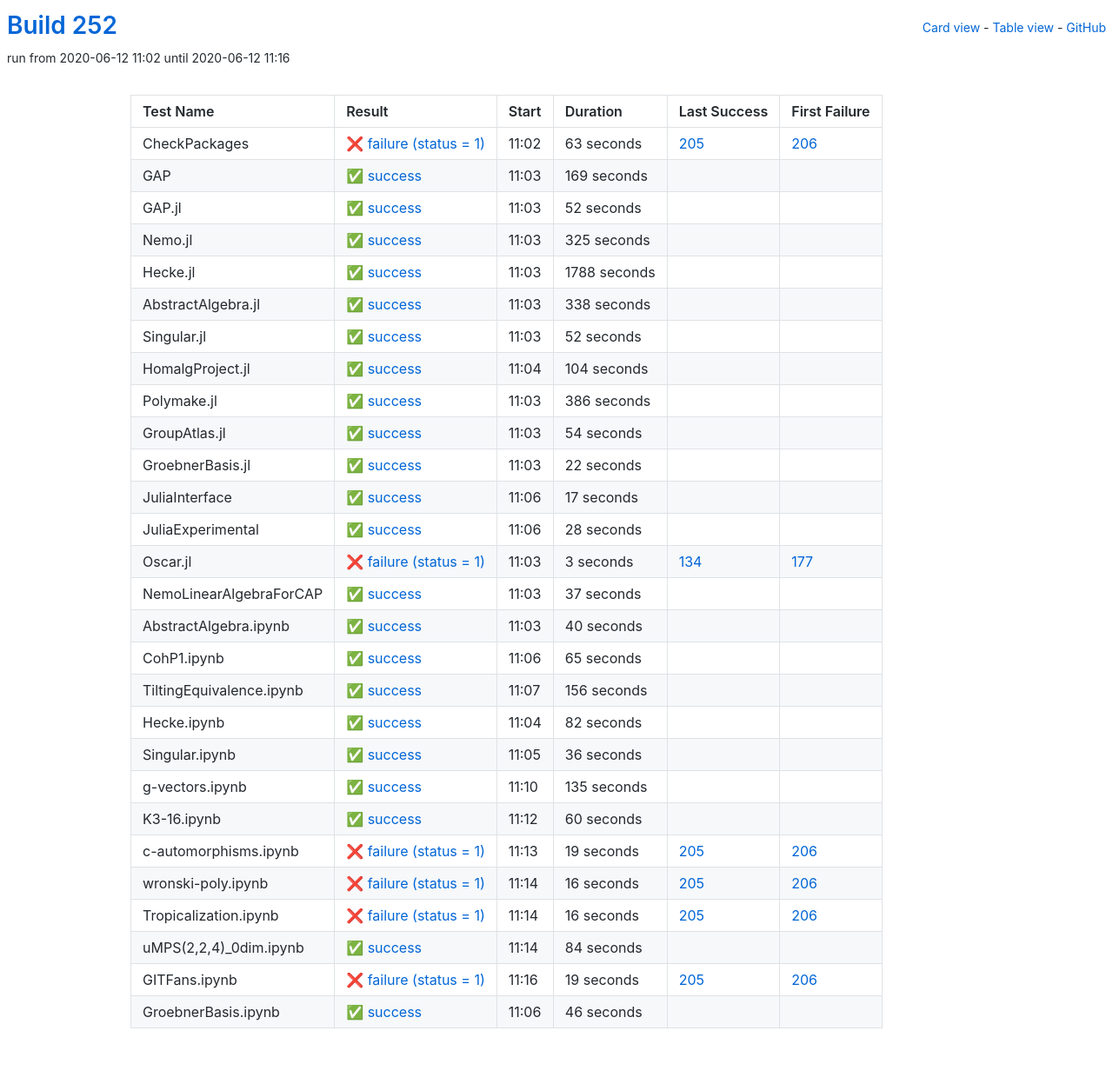
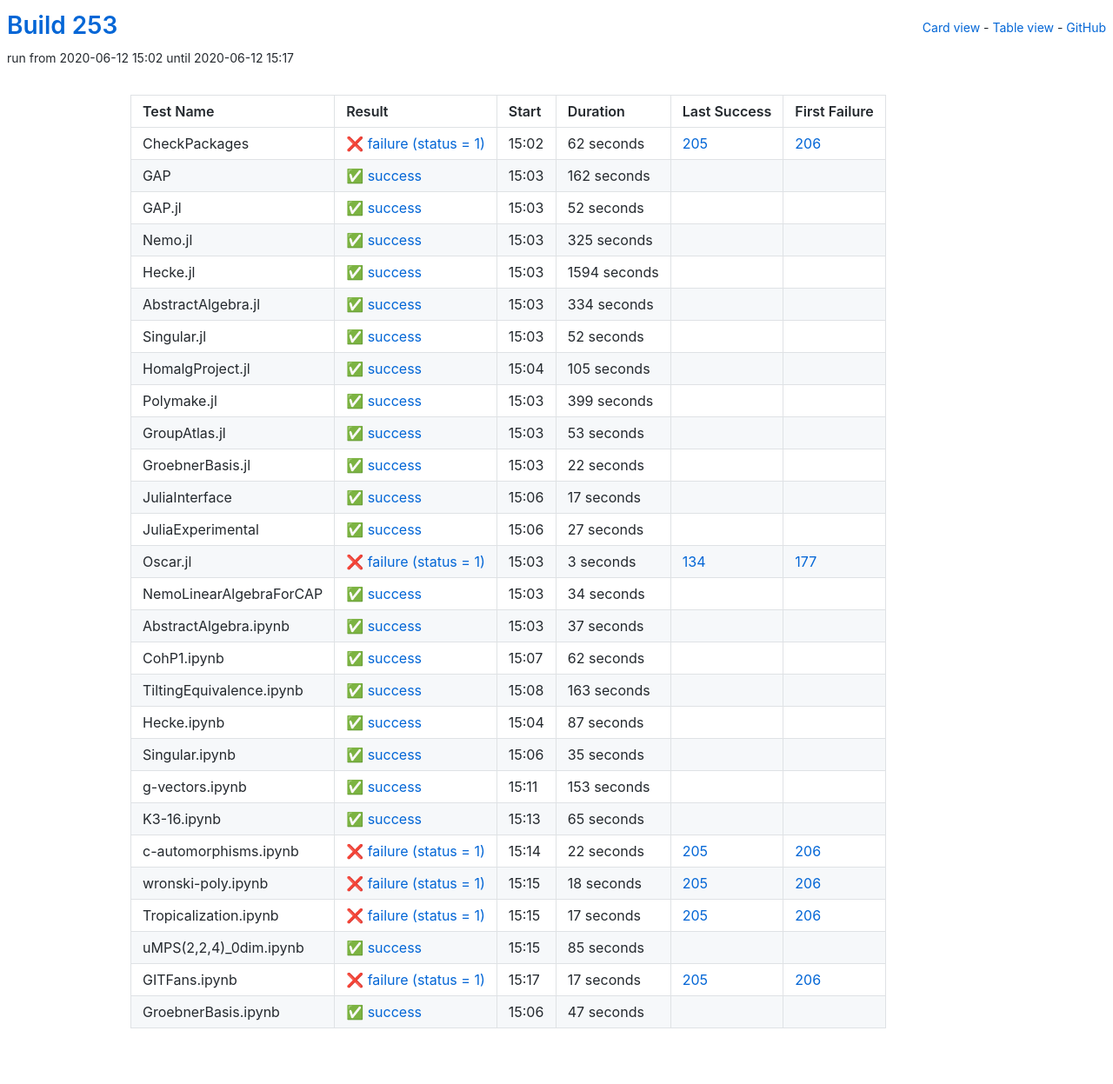
Before and after one commit to oscar-system/oscar-ci-status-stable, a Jekyll site: the page built from table.html, in a window 1280 px wide. Shown: the whole page at 87% size. Built offline with Jekyll 4.4.1, drawn with Linux system fonts in a browser that asks for light colours.

Commit message:
Build #253

```diff
--- a/_data/ci.yml
+++ b/_data/ci.yml
@@ -1,6 +1,6 @@
 ---
-build: 252
-build_url: https://oscarci.mathematik.uni-kl.de/job/oscar-stable/252/
+build: 253
+build_url: https://oscarci.mathematik.uni-kl.de/job/oscar-stable/253/
 job: oscar-stable
 organization: oscar-system
 repo: oscar-ci-status-stable
@@ -8,32 +8,32 @@ repourl: https://github.com/oscar-system/oscar-ci-status-stable
 tests:
 - name: CheckPackages
   id: checkpackages
-  log: https://oscarci.mathematik.uni-kl.de/job/oscar-stable/252/artifact/logs/build-252/CheckPackages.log
-  start: 2020-06-12 11:02
+  log: https://oscarci.mathematik.uni-kl.de/job/oscar-stable/253/artifact/logs/build-253/CheckPackages.log
+  start: 2020-06-12 15:02
   success: false
   exitcode: 1
   status: failure
-  duration: 63
+  duration: 62
   last_success: 205
   last_success_url: https://oscarci.mathematik.uni-kl.de/job/oscar-stable/205/
   first_failure: 206
   first_failure_url: https://oscarci.mathematik.uni-kl.de/job/oscar-stable/206/
 - name: GAP
   id: gap
-  log: https://oscarci.mathematik.uni-kl.de/job/oscar-stable/252/artifact/logs/build-252/GAP.log
-  start: 2020-06-12 11:03
+  log: https://oscarci.mathematik.uni-kl.de/job/oscar-stable/253/artifact/logs/build-253/GAP.log
+  start: 2020-06-12 15:03
   success: true
   exitcode: 0
   status: success
-  duration: 169
+  duration: 162
   last_success: false
   last_success_url:
   first_failure: false
   first_failure_url:
 - name: GAP.jl
   id: gap-jl
-  log: https://oscarci.mathematik.uni-kl.de/job/oscar-stable/252/artifact/logs/build-252/GAP.jl.log
-  start: 2020-06-12 11:03
+  log: https://oscarci.mathematik.uni-kl.de/job/oscar-stable/253/artifact/logs/build-253/GAP.jl.log
+  start: 2020-06-12 15:03
   success: true
   exitcode: 0
   status: success
@@ -44,8 +44,8 @@ tests:
   first_failure_url:
 - name: Nemo.jl
   id: nemo-jl
-  log: https://oscarci.mathematik.uni-kl.de/job/oscar-stable/252/artifact/logs/build-252/Nemo.jl.log
-  start: 2020-06-12 11:03
+  log: https://oscarci.mathematik.uni-kl.de/job/oscar-stable/253/artifact/logs/build-253/Nemo.jl.log
+  start: 2020-06-12 15:03
   success: true
   exitcode: 0
   status: success
@@ -56,32 +56,32 @@ tests:
   first_failure_url:
 - name: Hecke.jl
   id: hecke-jl
-  log: https://oscarci.mathematik.uni-kl.de/job/oscar-stable/252/artifact/logs/build-252/Hecke.jl.log
-  start: 2020-06-12 11:03
+  log: https://oscarci.mathematik.uni-kl.de/job/oscar-stable/253/artifact/logs/build-253/Hecke.jl.log
+  start: 2020-06-12 15:03
   success: true
   exitcode: 0
   status: success
-  duration: 1788
+  duration: 1594
   last_success: false
   last_success_url:
   first_failure: false
   first_failure_url:
 - name: AbstractAlgebra.jl
   id: abstractalgebra-jl
-  log: https://oscarci.mathematik.uni-kl.de/job/oscar-stable/252/artifact/logs/build-252/AbstractAlgebra.jl.log
-  start: 2020-06-12 11:03
+  log: https://oscarci.mathematik.uni-kl.de/job/oscar-stable/253/artifact/logs/build-253/AbstractAlgebra.jl.log
+  start: 2020-06-12 15:03
   success: true
   exitcode: 0
   status: success
-  duration: 338
+  duration: 334
   last_success: false
   last_success_url:
   first_failure: false
   first_failure_url:
 - name: Singular.jl
   id: singular-jl
-  log: https://oscarci.mathematik.uni-kl.de/job/oscar-stable/252/artifact/logs/build-252/Singular.jl.log
-  start: 2020-06-12 11:03
+  log: https://oscarci.mathematik.uni-kl.de/job/oscar-stable/253/artifact/logs/build-253/Singular.jl.log
+  start: 2020-06-12 15:03
   success: true
   exitcode: 0
   status: success
@@ -92,44 +92,44 @@ tests:
   first_failure_url:
 - name: HomalgProject.jl
   id: homalgproject-jl
-  log: https://oscarci.mathematik.uni-kl.de/job/oscar-stable/252/artifact/logs/build-252/HomalgProject.jl.log
-  start: 2020-06-12 11:04
+  log: https://oscarci.mathematik.uni-kl.de/job/oscar-stable/253/artifact/logs/build-253/HomalgProject.jl.log
+  start: 2020-06-12 15:04
   success: true
   exitcode: 0
   status: success
-  duration: 104
+  duration: 105
   last_success: false
   last_success_url:
   first_failure: false
   first_failure_url:
 - name: Polymake.jl
   id: polymake-jl
-  log: https://oscarci.mathematik.uni-kl.de/job/oscar-stable/252/artifact/logs/build-252/Polymake.jl.log
-  start: 2020-06-12 11:03
+  log: https://oscarci.mathematik.uni-kl.de/job/oscar-stable/253/artifact/logs/build-253/Polymake.jl.log
+  start: 2020-06-12 15:03
   success: true
   exitcode: 0
   status: success
-  duration: 386
+  duration: 399
   last_success: false
   last_success_url:
   first_failure: false
   first_failure_url:
 - name: GroupAtlas.jl
   id: groupatlas-jl
-  log: https://oscarci.mathematik.uni-kl.de/job/oscar-stable/252/artifact/logs/build-252/GroupAtlas.jl.log
-  start: 2020-06-12 11:03
+  log: https://oscarci.mathematik.uni-kl.de/job/oscar-stable/253/artifact/logs/build-253/GroupAtlas.jl.log
+  start: 2020-06-12 15:03
   success: true
   exitcode: 0
   status: success
-  duration: 54
+  duration: 53
   last_success: false
   last_success_url:
   first_failure: false
   first_failure_url:
 - name: GroebnerBasis.jl
   id: groebnerbasis-jl
-  log: https://oscarci.mathematik.uni-kl.de/job/oscar-stable/252/artifact/logs/build-252/GroebnerBasis.jl.log
-  start: 2020-06-12 11:03
+  log: https://oscarci.mathematik.uni-kl.de/job/oscar-stable/253/artifact/logs/build-253/GroebnerBasis.jl.log
+  start: 2020-06-12 15:03
   success: true
   exitcode: 0
   status: success
@@ -140,8 +140,8 @@ tests:
   first_failure_url:
 - name: JuliaInterface
   id: juliainterface
-  log: https://oscarci.mathematik.uni-kl.de/job/oscar-stable/252/artifact/logs/build-252/JuliaInterface.log
-  start: 2020-06-12 11:06
+  log: https://oscarci.mathematik.uni-kl.de/job/oscar-stable/253/artifact/logs/build-253/JuliaInterface.log
+  start: 2020-06-12 15:06
   success: true
   exitcode: 0
   status: success
@@ -152,20 +152,20 @@ tests:
   first_failure_url:
 - name: JuliaExperimental
   id: juliaexperimental
-  log: https://oscarci.mathematik.uni-kl.de/job/oscar-stable/252/artifact/logs/build-252/JuliaExperimental.log
-  start: 2020-06-12 11:06
+  log: https://oscarci.mathematik.uni-kl.de/job/oscar-stable/253/artifact/logs/build-253/JuliaExperimental.log
+  start: 2020-06-12 15:06
   success: true
   exitcode: 0
   status: success
-  duration: 28
+  duration: 27
   last_success: false
   last_success_url:
   first_failure: false
   first_failure_url:
 - name: Oscar.jl
   id: oscar-jl
-  log: https://oscarci.mathematik.uni-kl.de/job/oscar-stable/252/artifact/logs/build-252/Oscar.jl.log
-  start: 2020-06-12 11:03
+  log: https://oscarci.mathematik.uni-kl.de/job/oscar-stable/253/artifact/logs/build-253/Oscar.jl.log
+  start: 2020-06-12 15:03
   success: false
   exitcode: 1
   status: failure
@@ -176,8 +176,20 @@ tests:
   first_failure_url: https://oscarci.mathematik.uni-kl.de/job/oscar-stable/177/
 - name: NemoLinearAlgebraForCAP
   id: nemolinearalgebraforcap
-  log: https://oscarci.mathematik.uni-kl.de/job/oscar-stable/252/artifact/logs/build-252/NemoLinearAlgebraForCAP.log
-  start: 2020-06-12 11:03
+  log: https://oscarci.mathematik.uni-kl.de/job/oscar-stable/253/artifact/logs/build-253/NemoLinearAlgebraForCAP.log
+  start: 2020-06-12 15:03
+  success: true
+  exitcode: 0
+  status: success
+  duration: 34
+  last_success: false
+  last_success_url:
+  first_failure: false
+  first_failure_url:
+- name: AbstractAlgebra.ipynb
+  id: abstractalgebra-ipynb
+  log: https://oscarci.mathematik.uni-kl.de/job/oscar-stable/253/artifact/logs/build-253/AbstractAlgebra.ipynb.log
+  start: 2020-06-12 15:03
   success: true
   exitcode: 0
   status: success
@@ -186,22 +198,70 @@ tests:
   last_success_url:
   first_failure: false
   first_failure_url:
-- name: AbstractAlgebra.ipynb
-  id: abstractalgebra-ipynb
-  log: https://oscarci.mathematik.uni-kl.de/job/oscar-stable/252/artifact/logs/build-252/AbstractAlgebra.ipynb.log
-  start: 2020-06-12 11:03
+- name: CohP1.ipynb
+  id: cohp1-ipynb
+  log: https://oscarci.mathematik.uni-kl.de/job/oscar-stable/253/artifact/logs/build-253/CohP1.ipynb.log
+  start: 2020-06-12 15:07
   success: true
   exitcode: 0
   status: success
-  duration: 40
+  duration: 62
   last_success: false
   last_success_url:
   first_failure: false
   first_failure_url:
-- name: CohP1.ipynb
-  id: cohp1-ipynb
-  log: https://oscarci.mathematik.uni-kl.de/job/oscar-stable/252/artifact/logs/build-252/CohP1.ipynb.log
-  start: 2020-06-12 11:06
+- name: TiltingEquivalence.ipynb
+  id: tiltingequivalence-ipynb
+  log: https://oscarci.mathematik.uni-kl.de/job/oscar-stable/253/artifact/logs/build-253/TiltingEquivalence.ipynb.log
+  start: 2020-06-12 15:08
+  success: true
+  exitcode: 0
+  status: success
+  duration: 163
+  last_success: false
+  last_success_url:
+  first_failure: false
+  first_failure_url:
+- name: Hecke.ipynb
+  id: hecke-ipynb
+  log: https://oscarci.mathematik.uni-kl.de/job/oscar-stable/253/artifact/logs/build-253/Hecke.ipynb.log
+  start: 2020-06-12 15:04
+  success: true
+  exitcode: 0
+  status: success
+  duration: 87
+  last_success: false
+  last_success_url:
+  first_failure: false
+  first_failure_url:
+- name: Singular.ipynb
+  id: singular-ipynb
+  log: https://oscarci.mathematik.uni-kl.de/job/oscar-stable/253/artifact/logs/build-253/Singular.ipynb.log
+  start: 2020-06-12 15:06
+  success: true
+  exitcode: 0
+  status: success
+  duration: 35
+  last_success: false
+  last_success_url:
+  first_failure: false
+  first_failure_url:
+- name: g-vectors.ipynb
+  id: g-vectors-ipynb
+  log: https://oscarci.mathematik.uni-kl.de/job/oscar-stable/253/artifact/logs/build-253/g-vectors.ipynb.log
+  start: 2020-06-12 15:11
+  success: true
+  exitcode: 0
+  status: success
+  duration: 153
+  last_success: false
+  last_success_url:
+  first_failure: false
+  first_failure_url:
+- name: K3-16.ipynb
+  id: k3-16-ipynb
+  log: https://oscarci.mathematik.uni-kl.de/job/oscar-stable/253/artifact/logs/build-253/K3-16.ipynb.log
+  start: 2020-06-12 15:13
   success: true
   exitcode: 0
   status: success
@@ -210,134 +270,74 @@ tests:
   last_success_url:
   first_failure: false
   first_failure_url:
-- name: TiltingEquivalence.ipynb
-  id: tiltingequivalence-ipynb
-  log: https://oscarci.mathematik.uni-kl.de/job/oscar-stable/252/artifact/logs/build-252/TiltingEquivalence.ipynb.log
-  start: 2020-06-12 11:07
-  success: true
-  exitcode: 0
-  status: success
-  duration: 156
-  last_success: false
-  last_success_url:
-  first_failure: false
-  first_failure_url:
-- name: Hecke.ipynb
-  id: hecke-ipynb
-  log: https://oscarci.mathematik.uni-kl.de/job/oscar-stable/252/artifact/logs/build-252/Hecke.ipynb.log
-  start: 2020-06-12 11:04
-  success: true
-  exitcode: 0
-  status: success
-  duration: 82
-  last_success: false
-  last_success_url:
-  first_failure: false
-  first_failure_url:
-- name: Singular.ipynb
-  id: singular-ipynb
-  log: https://oscarci.mathematik.uni-kl.de/job/oscar-stable/252/artifact/logs/build-252/Singular.ipynb.log
-  start: 2020-06-12 11:05
-  success: true
-  exitcode: 0
-  status: success
-  duration: 36
-  last_success: false
-  last_success_url:
-  first_failure: false
-  first_failure_url:
-- name: g-vectors.ipynb
-  id: g-vectors-ipynb
-  log: https://oscarci.mathematik.uni-kl.de/job/oscar-stable/252/artifact/logs/build-252/g-vectors.ipynb.log
-  start: 2020-06-12 11:10
-  success: true
-  exitcode: 0
-  status: success
-  duration: 135
-  last_success: false
-  last_success_url:
-  first_failure: false
-  first_failure_url:
-- name: K3-16.ipynb
-  id: k3-16-ipynb
-  log: https://oscarci.mathematik.uni-kl.de/job/oscar-stable/252/artifact/logs/build-252/K3-16.ipynb.log
-  start: 2020-06-12 11:12
-  success: true
-  exitcode: 0
-  status: success
-  duration: 60
-  last_success: false
-  last_success_url:
-  first_failure: false
-  first_failure_url:
 - name: c-automorphisms.ipynb
   id: c-automorphisms-ipynb
-  log: https://oscarci.mathematik.uni-kl.de/job/oscar-stable/252/artifact/logs/build-252/c-automorphisms.ipynb.log
-  start: 2020-06-12 11:13
+  log: https://oscarci.mathematik.uni-kl.de/job/oscar-stable/253/artifact/logs/build-253/c-automorphisms.ipynb.log
+  start: 2020-06-12 15:14
   success: false
   exitcode: 1
   status: failure
-  duration: 19
+  duration: 22
   last_success: 205
   last_success_url: https://oscarci.mathematik.uni-kl.de/job/oscar-stable/205/
   first_failure: 206
   first_failure_url: https://oscarci.mathematik.uni-kl.de/job/oscar-stable/206/
 - name: wronski-poly.ipynb
   id: wronski-poly-ipynb
-  log: https://oscarci.mathematik.uni-kl.de/job/oscar-stable/252/artifact/logs/build-252/wronski-poly.ipynb.log
-  start: 2020-06-12 11:14
+  log: https://oscarci.mathematik.uni-kl.de/job/oscar-stable/253/artifact/logs/build-253/wronski-poly.ipynb.log
+  start: 2020-06-12 15:15
   success: false
   exitcode: 1
   status: failure
-  duration: 16
+  duration: 18
   last_success: 205
   last_success_url: https://oscarci.mathematik.uni-kl.de/job/oscar-stable/205/
   first_failure: 206
   first_failure_url: https://oscarci.mathematik.uni-kl.de/job/oscar-stable/206/
 - name: Tropicalization.ipynb
   id: tropicalization-ipynb
-  log: https://oscarci.mathematik.uni-kl.de/job/oscar-stable/252/artifact/logs/build-252/Tropicalization.ipynb.log
-  start: 2020-06-12 11:14
+  log: https://oscarci.mathematik.uni-kl.de/job/oscar-stable/253/artifact/logs/build-253/Tropicalization.ipynb.log
+  start: 2020-06-12 15:15
   success: false
   exitcode: 1
   status: failure
-  duration: 16
+  duration: 17
   last_success: 205
   last_success_url: https://oscarci.mathematik.uni-kl.de/job/oscar-stable/205/
   first_failure: 206
   first_failure_url: https://oscarci.mathematik.uni-kl.de/job/oscar-stable/206/
 - name: uMPS(2,2,4)_0dim.ipynb
   id: umps-2-2-4-0dim-ipynb
-  log: https://oscarci.mathematik.uni-kl.de/job/oscar-stable/252/artifact/logs/build-252/uMPS-2-2-4-_0dim.ipynb.log
-  start: 2020-06-12 11:14
+  log: https://oscarci.mathematik.uni-kl.de/job/oscar-stable/253/artifact/logs/build-253/uMPS-2-2-4-_0dim.ipynb.log
+  start: 2020-06-12 15:15
   success: true
   exitcode: 0
   status: success
-  duration: 84
+  duration: 85
   last_success: false
   last_success_url:
   first_failure: false
   first_failure_url:
 - name: GITFans.ipynb
   id: gitfans-ipynb
-  log: https://oscarci.mathematik.uni-kl.de/job/oscar-stable/252/artifact/logs/build-252/GITFans.ipynb.log
-  start: 2020-06-12 11:16
+  log: https://oscarci.mathematik.uni-kl.de/job/oscar-stable/253/artifact/logs/build-253/GITFans.ipynb.log
+  start: 2020-06-12 15:17
   success: false
   exitcode: 1
   status: failure
-  duration: 19
+  duration: 17
   last_success: 205
   last_success_url: https://oscarci.mathematik.uni-kl.de/job/oscar-stable/205/
   first_failure: 206
   first_failure_url: https://oscarci.mathematik.uni-kl.de/job/oscar-stable/206/
 - name: GroebnerBasis.ipynb
   id: groebnerbasis-ipynb
-  log: https://oscarci.mathematik.uni-kl.de/job/oscar-stable/252/artifact/logs/build-252/GroebnerBasis.ipynb.log
-  start: 2020-06-12 11:06
+  log: https://oscarci.mathematik.uni-kl.de/job/oscar-stable/253/artifact/logs/build-253/GroebnerBasis.ipynb.log
+  start: 2020-06-12 15:06
   success: true
   exitcode: 0
   status: success
-  duration: 46
+  duration: 47
   last_success: false
   last_success_url:
   first_failure: false
```
Also changed, not shown: README.md.
